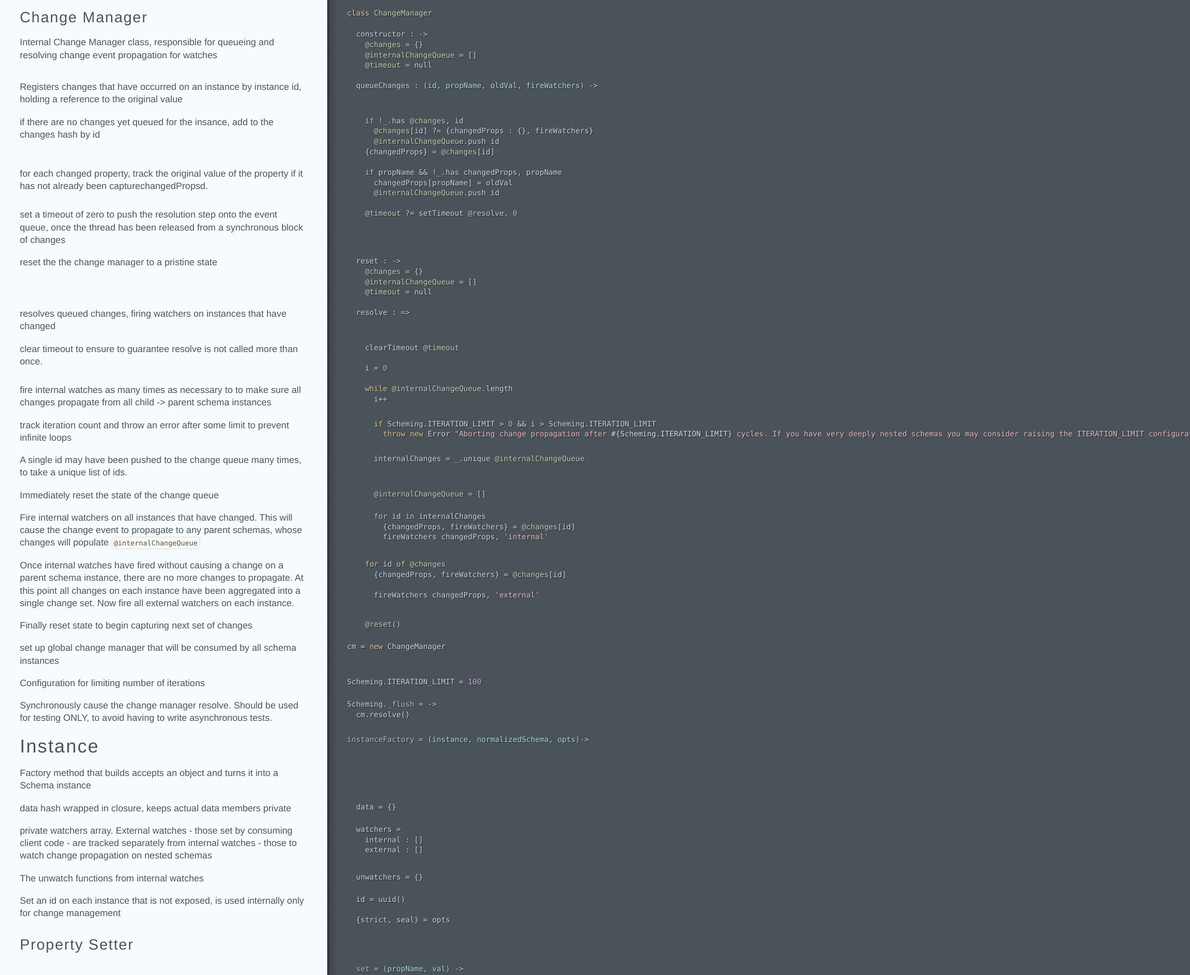
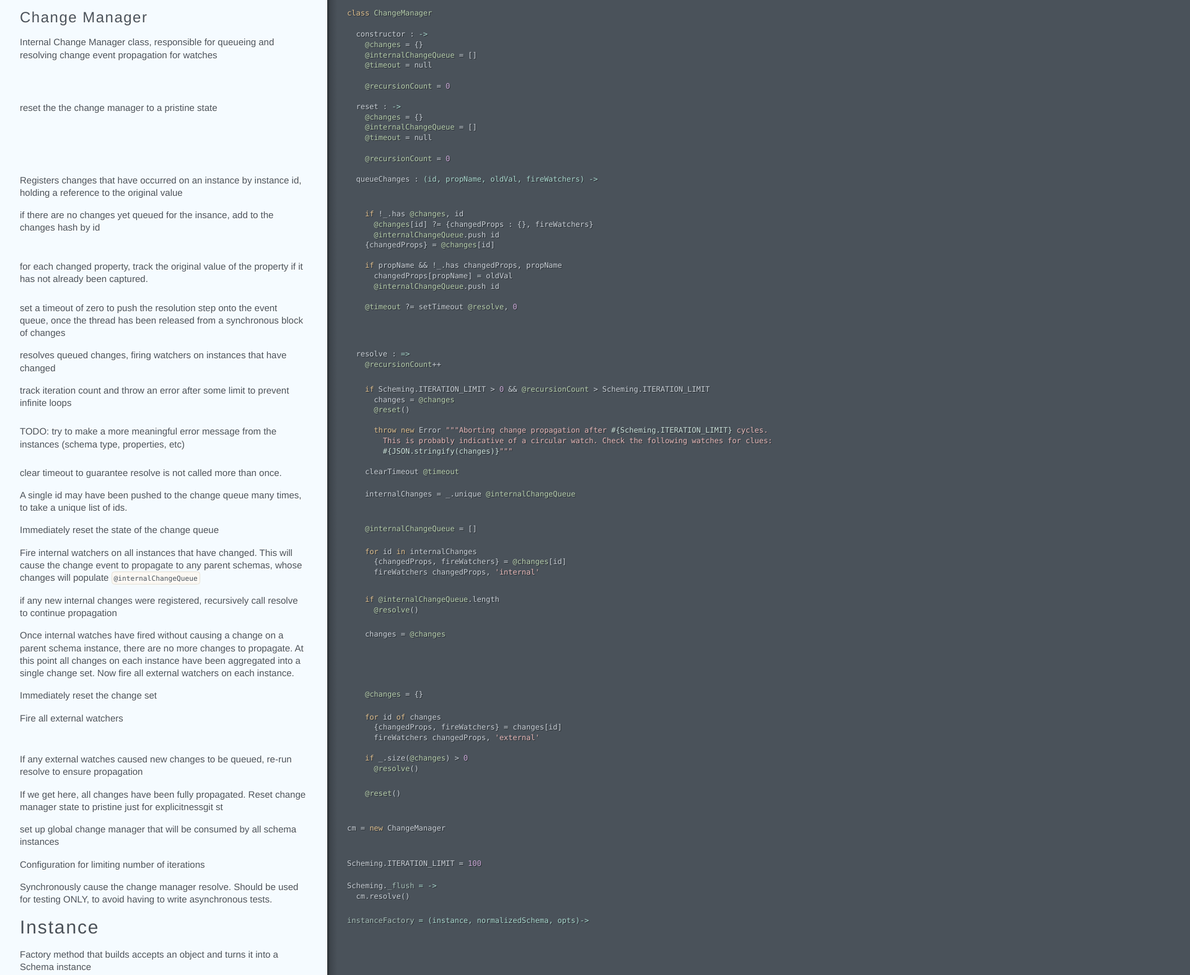
Before and after one commit to erin-noe-payne/scheming, a plain HTML site: page Scheming.html in a window 1280 px wide. Shown: the part 6556-8129 px from the top of the page at 62% size, 1920 px wide, since content can reach past the window. Drawn offline with Linux system fonts and the light colour scheme.

Commit message:
Generated documentation for abfca2bf078c4ed2df84a9c122e2d3d4884e0e6a

```diff
--- a/Scheming.html
+++ b/Scheming.html
@@ -281,29 +281,34 @@ created anonymously, and we need to give it a uuid for registration.</p></div></
   constructor :<span class="hljs-function"> -&gt;</span>
     <span class="hljs-property">@changes</span> = {}
     <span class="hljs-property">@internalChangeQueue</span> = []
-    <span class="hljs-property">@timeout</span> = <span class="hljs-literal">null</span></div></div></div><div class="segment"><div class="comments "><div class="wrapper"><p>Registers changes that have occurred on an instance by instance id, holding a reference to the original value</p></div></div><div class="code"><div class="wrapper">  queueChanges : <span class="hljs-function"><span class="hljs-params">(id, propName, oldVal, fireWatchers)</span> -&gt;</span></div></div></div><div class="segment"><div class="comments "><div class="wrapper"><p>if there are no changes yet queued for the insance, add to the changes hash by id</p></div></div><div class="code"><div class="wrapper">    <span class="hljs-keyword">if</span> !_.has <span class="hljs-property">@changes</span>, id
+    <span class="hljs-property">@timeout</span> = <span class="hljs-literal">null</span>
+
+    <span class="hljs-property">@recursionCount</span> = <span class="hljs-number">0</span></div></div></div><div class="segment"><div class="comments "><div class="wrapper"><p>reset the the change manager to a pristine state</p></div></div><div class="code"><div class="wrapper">  reset :<span class="hljs-function"> -&gt;</span>
+    <span class="hljs-property">@changes</span> = {}
+    <span class="hljs-property">@internalChangeQueue</span> = []
+    <span class="hljs-property">@timeout</span> = <span class="hljs-literal">null</span>
+
+    <span class="hljs-property">@recursionCount</span> = <span class="hljs-number">0</span></div></div></div><div class="segment"><div class="comments "><div class="wrapper"><p>Registers changes that have occurred on an instance by instance id, holding a reference to the original value</p></div></div><div class="code"><div class="wrapper">  queueChanges : <span class="hljs-function"><span class="hljs-params">(id, propName, oldVal, fireWatchers)</span> -&gt;</span></div></div></div><div class="segment"><div class="comments "><div class="wrapper"><p>if there are no changes yet queued for the insance, add to the changes hash by id</p></div></div><div class="code"><div class="wrapper">    <span class="hljs-keyword">if</span> !_.has <span class="hljs-property">@changes</span>, id
       <span class="hljs-property">@changes</span>[id] ?= {changedProps : {}, fireWatchers}
       <span class="hljs-property">@internalChangeQueue</span>.push id
-    {changedProps} = <span class="hljs-property">@changes</span>[id]</div></div></div><div class="segment"><div class="comments "><div class="wrapper"><p>for each changed property, track the original value of the property if it has not already been capturechangedPropsd.</p></div></div><div class="code"><div class="wrapper">    <span class="hljs-keyword">if</span> propName &amp;&amp; !_.has changedProps, propName
+    {changedProps} = <span class="hljs-property">@changes</span>[id]</div></div></div><div class="segment"><div class="comments "><div class="wrapper"><p>for each changed property, track the original value of the property if it has not already been captured.</p></div></div><div class="code"><div class="wrapper">    <span class="hljs-keyword">if</span> propName &amp;&amp; !_.has changedProps, propName
       changedProps[propName] = oldVal
       <span class="hljs-property">@internalChangeQueue</span>.push id</div></div></div><div class="segment"><div class="comments "><div class="wrapper"><p>set a timeout of zero to push the resolution step onto the event queue, once the thread has been released from
-a synchronous block of changes</p></div></div><div class="code"><div class="wrapper">    <span class="hljs-property">@timeout</span> ?= setTimeout <span class="hljs-property">@resolve</span>, <span class="hljs-number">0</span></div></div></div><div class="segment"><div class="comments "><div class="wrapper"><p>reset the the change manager to a pristine state</p></div></div><div class="code"><div class="wrapper">  reset :<span class="hljs-function"> -&gt;</span>
-    <span class="hljs-property">@changes</span> = {}
-    <span class="hljs-property">@internalChangeQueue</span> = []
-    <span class="hljs-property">@timeout</span> = <span class="hljs-literal">null</span></div></div></div><div class="segment"><div class="comments "><div class="wrapper"><p>resolves queued changes, firing watchers on instances that have changed</p></div></div><div class="code"><div class="wrapper">  resolve :<span class="hljs-function"> =&gt;</span></div></div></div><div class="segment"><div class="comments "><div class="wrapper"><p>clear timeout to ensure to guarantee resolve is not called more than once.</p></div></div><div class="code"><div class="wrapper">    clearTimeout <span class="hljs-property">@timeout</span>
-
-    i = <span class="hljs-number">0</span></div></div></div><div class="segment"><div class="comments "><div class="wrapper"><p>fire internal watches as many times as necessary to to make sure all changes propagate from all child -&gt; parent
-schema instances</p></div></div><div class="code"><div class="wrapper">    <span class="hljs-keyword">while</span> <span class="hljs-property">@internalChangeQueue</span>.length
-      i++</div></div></div><div class="segment"><div class="comments "><div class="wrapper"><p>track iteration count and throw an error after some limit to prevent infinite loops</p></div></div><div class="code"><div class="wrapper">      <span class="hljs-keyword">if</span> Scheming.ITERATION_LIMIT &gt; <span class="hljs-number">0</span> &amp;&amp; i &gt; Scheming.ITERATION_LIMIT
-        <span class="hljs-keyword">throw</span> <span class="hljs-keyword">new</span> Error <span class="hljs-string">"Aborting change propagation after <span class="hljs-subst">#{Scheming.ITERATION_LIMIT}</span> cycles. If you have very deeply nested schemas you may consider raising the ITERATION_LIMIT configuration."</span></div></div></div><div class="segment"><div class="comments "><div class="wrapper"><p>A single id may have been pushed to the change queue many times, to take a unique list of ids.</p></div></div><div class="code"><div class="wrapper">      internalChanges = _.unique <span class="hljs-property">@internalChangeQueue</span></div></div></div><div class="segment"><div class="comments "><div class="wrapper"><p>Immediately reset the state of the change queue</p></div></div><div class="code"><div class="wrapper">      <span class="hljs-property">@internalChangeQueue</span> = []</div></div></div><div class="segment"><div class="comments "><div class="wrapper"><p>Fire internal watchers on all instances that have changed. This will cause the change event to propagate to
-any parent schemas, whose changes will populate <code>@internalChangeQueue</code></p></div></div><div class="code"><div class="wrapper">      <span class="hljs-keyword">for</span> id <span class="hljs-keyword">in</span> internalChanges
-        {changedProps, fireWatchers} = <span class="hljs-property">@changes</span>[id]
-        fireWatchers changedProps, <span class="hljs-string">'internal'</span></div></div></div><div class="segment"><div class="comments "><div class="wrapper"><p>Once internal watches have fired without causing a change on a parent schema instance, there are no more changes
+a synchronous block of changes</p></div></div><div class="code"><div class="wrapper">    <span class="hljs-property">@timeout</span> ?= setTimeout <span class="hljs-property">@resolve</span>, <span class="hljs-number">0</span></div></div></div><div class="segment"><div class="comments "><div class="wrapper"><p>resolves queued changes, firing watchers on instances that have changed</p></div></div><div class="code"><div class="wrapper">  resolve :<span class="hljs-function"> =&gt;</span>
+    <span class="hljs-property">@recursionCount</span>++</div></div></div><div class="segment"><div class="comments "><div class="wrapper"><p>track iteration count and throw an error after some limit to prevent infinite loops</p></div></div><div class="code"><div class="wrapper">    <span class="hljs-keyword">if</span> Scheming.ITERATION_LIMIT &gt; <span class="hljs-number">0</span> &amp;&amp; <span class="hljs-property">@recursionCount</span> &gt; Scheming.ITERATION_LIMIT
+      changes = <span class="hljs-property">@changes</span>
+      <span class="hljs-property">@reset</span>()</div></div></div><div class="segment"><div class="comments "><div class="wrapper"><p>TODO: try to make a more meaningful error message from the instances (schema type, properties, etc)</p></div></div><div class="code"><div class="wrapper">      <span class="hljs-keyword">throw</span> <span class="hljs-keyword">new</span> Error <span class="hljs-string">"""Aborting change propagation after <span class="hljs-subst">#{Scheming.ITERATION_LIMIT}</span> cycles.
+        This is probably indicative of a circular watch. Check the following watches for clues:
+        <span class="hljs-subst">#{JSON.stringify(changes)}</span>"""</span></div></div></div><div class="segment"><div class="comments "><div class="wrapper"><p>clear timeout to guarantee resolve is not called more than once.</p></div></div><div class="code"><div class="wrapper">    clearTimeout <span class="hljs-property">@timeout</span></div></div></div><div class="segment"><div class="comments "><div class="wrapper"><p>A single id may have been pushed to the change queue many times, to take a unique list of ids.</p></div></div><div class="code"><div class="wrapper">    internalChanges = _.unique <span class="hljs-property">@internalChangeQueue</span></div></div></div><div class="segment"><div class="comments "><div class="wrapper"><p>Immediately reset the state of the change queue</p></div></div><div class="code"><div class="wrapper">    <span class="hljs-property">@internalChangeQueue</span> = []</div></div></div><div class="segment"><div class="comments "><div class="wrapper"><p>Fire internal watchers on all instances that have changed. This will cause the change event to propagate to
+any parent schemas, whose changes will populate <code>@internalChangeQueue</code></p></div></div><div class="code"><div class="wrapper">    <span class="hljs-keyword">for</span> id <span class="hljs-keyword">in</span> internalChanges
+      {changedProps, fireWatchers} = <span class="hljs-property">@changes</span>[id]
+      fireWatchers changedProps, <span class="hljs-string">'internal'</span></div></div></div><div class="segment"><div class="comments "><div class="wrapper"><p>if any new internal changes were registered, recursively call resolve to continue propagation</p></div></div><div class="code"><div class="wrapper">    <span class="hljs-keyword">if</span> <span class="hljs-property">@internalChangeQueue</span>.length
+      <span class="hljs-property">@resolve</span>()</div></div></div><div class="segment"><div class="comments "><div class="wrapper"><p>Once internal watches have fired without causing a change on a parent schema instance, there are no more changes
 to propagate. At this point all changes on each instance have been aggregated into a single change set. Now
-fire all external watchers on each instance.</p></div></div><div class="code"><div class="wrapper">    <span class="hljs-keyword">for</span> id <span class="hljs-keyword">of</span> <span class="hljs-property">@changes</span>
-      {changedProps, fireWatchers} = <span class="hljs-property">@changes</span>[id]
-
-      fireWatchers changedProps, <span class="hljs-string">'external'</span></div></div></div><div class="segment"><div class="comments "><div class="wrapper"><p>Finally reset state to begin capturing next set of changes</p></div></div><div class="code"><div class="wrapper">    <span class="hljs-property">@reset</span>()</div></div></div><div class="segment"><div class="comments "><div class="wrapper"><p>set up global change manager that will be consumed by all schema instances</p></div></div><div class="code"><div class="wrapper">cm = <span class="hljs-keyword">new</span> ChangeManager</div></div></div><div class="segment"><div class="comments "><div class="wrapper"><p>Configuration for limiting number of iterations</p></div></div><div class="code"><div class="wrapper">Scheming.ITERATION_LIMIT = <span class="hljs-number">100</span></div></div></div><div class="segment"><div class="comments "><div class="wrapper"><p>Synchronously cause the change manager resolve. Should be used for testing ONLY, to avoid having to write
+fire all external watchers on each instance.</p></div></div><div class="code"><div class="wrapper">    changes = <span class="hljs-property">@changes</span></div></div></div><div class="segment"><div class="comments "><div class="wrapper"><p>Immediately reset the change set</p></div></div><div class="code"><div class="wrapper">    <span class="hljs-property">@changes</span> = {}</div></div></div><div class="segment"><div class="comments "><div class="wrapper"><p>Fire all external watchers</p></div></div><div class="code"><div class="wrapper">    <span class="hljs-keyword">for</span> id <span class="hljs-keyword">of</span> changes
+      {changedProps, fireWatchers} = changes[id]
+      fireWatchers changedProps, <span class="hljs-string">'external'</span></div></div></div><div class="segment"><div class="comments "><div class="wrapper"><p>If any external watches caused new changes to be queued, re-run resolve to ensure propagation</p></div></div><div class="code"><div class="wrapper">    <span class="hljs-keyword">if</span> _.size(<span class="hljs-property">@changes</span>) &gt; <span class="hljs-number">0</span>
+      <span class="hljs-property">@resolve</span>()</div></div></div><div class="segment"><div class="comments "><div class="wrapper"><p>If we get here, all changes have been fully propagated. Reset change manager state to pristine just for explicitnessgit st</p></div></div><div class="code"><div class="wrapper">    <span class="hljs-property">@reset</span>()</div></div></div><div class="segment"><div class="comments "><div class="wrapper"><p>set up global change manager that will be consumed by all schema instances</p></div></div><div class="code"><div class="wrapper">cm = <span class="hljs-keyword">new</span> ChangeManager</div></div></div><div class="segment"><div class="comments "><div class="wrapper"><p>Configuration for limiting number of iterations</p></div></div><div class="code"><div class="wrapper">Scheming.ITERATION_LIMIT = <span class="hljs-number">100</span></div></div></div><div class="segment"><div class="comments "><div class="wrapper"><p>Synchronously cause the change manager resolve. Should be used for testing ONLY, to avoid having to write
 asynchronous tests.</p></div></div><div class="code"><div class="wrapper">Scheming.<span class="hljs-function"><span class="hljs-title">_flush</span> = -&gt;</span>
   cm.resolve()</div></div></div><div class="segment"><div class="comments "><div class="wrapper"><h2 id="instance">Instance</h2>
 <p>Factory method that builds accepts an object and turns it into a Schema instance</p></div></div><div class="code"><div class="wrapper"><span class="hljs-function"><span class="hljs-title">instanceFactory</span> = <span class="hljs-params">(instance, normalizedSchema, opts)</span>-&gt;</span></div></div></div><div class="segment"><div class="comments "><div class="wrapper"><p>data hash wrapped in closure, keeps actual data members private</p></div></div><div class="code"><div class="wrapper">  data = {}</div></div></div><div class="segment"><div class="comments "><div class="wrapper"><p>private watchers array. External watches - those set by consuming client code - are tracked separately from
@@ -332,13 +337,14 @@ You should always be able to clear a property.</li>
 <li>If a setter is defined, run the value through setter</li>
 </ul></div></div><div class="code"><div class="wrapper">      <span class="hljs-keyword">if</span> setter
         val = setter val</div></div></div><div class="segment"><div class="comments "><div class="wrapper"><ul>
+<li>Check if the value has changed; if so...</li>
+</ul></div></div><div class="code"><div class="wrapper">      <span class="hljs-keyword">if</span> !type.equals prevVal, val</div></div></div><div class="segment"><div class="comments "><div class="wrapper"><ul>
 <li>Assign to the data hash</li>
-</ul></div></div><div class="code"><div class="wrapper">      data[propName] = val</div></div></div><div class="segment"><div class="comments "><div class="wrapper"><ul>
+</ul></div></div><div class="code"><div class="wrapper">        data[propName] = val</div></div></div><div class="segment"><div class="comments "><div class="wrapper"><ul>
 <li>If the value being assigned is of type schema, we need to listen for changes to propagate</li>
-</ul></div></div><div class="code"><div class="wrapper">      watchForPropagation propName, val</div></div></div><div class="segment"><div class="comments "><div class="wrapper"><ul>
-<li>Finally, check if the value has changed and queue up for instance watches</li>
-</ul></div></div><div class="code"><div class="wrapper">      <span class="hljs-keyword">if</span> !type.equals prevVal, val
-        cm.queueChanges id, propName, prevVal, fireWatchers</div></div></div><div class="segment"><div class="comments "><div class="wrapper"><h3 id="property-getter">Property Getter</h3></div></div></div><div class="segment"><div class="code"><div class="wrapper">  <span class="hljs-function"><span class="hljs-title">get</span> = <span class="hljs-params">(propName)</span> -&gt;</span></div></div></div><div class="segment"><div class="comments "><div class="wrapper"><p>retrieve the type, getter, and setter from the normalized field config</p></div></div><div class="code"><div class="wrapper">    {getter} = normalizedSchema[propName]</div></div></div><div class="segment"><div class="comments "><div class="wrapper"><ul>
+</ul></div></div><div class="code"><div class="wrapper">        watchForPropagation propName, val</div></div></div><div class="segment"><div class="comments "><div class="wrapper"><ul>
+<li>Queue up a change to fire</li>
+</ul></div></div><div class="code"><div class="wrapper">        cm.queueChanges id, propName, prevVal, fireWatchers</div></div></div><div class="segment"><div class="comments "><div class="wrapper"><h3 id="property-getter">Property Getter</h3></div></div></div><div class="segment"><div class="code"><div class="wrapper">  <span class="hljs-function"><span class="hljs-title">get</span> = <span class="hljs-params">(propName)</span> -&gt;</span></div></div></div><div class="segment"><div class="comments "><div class="wrapper"><p>retrieve the type, getter, and setter from the normalized field config</p></div></div><div class="code"><div class="wrapper">    {getter} = normalizedSchema[propName]</div></div></div><div class="segment"><div class="comments "><div class="wrapper"><ul>
 <li>Retrieve data value from the hash</li>
 </ul></div></div><div class="code"><div class="wrapper">    val = data[propName]</div></div></div><div class="segment"><div class="comments "><div class="wrapper"><ul>
 <li>If value is not defined, immediately return it.</li>
@@ -370,9 +376,11 @@ changes to this instance</p></div></div><div class="code"><div class="wrapper">
         cm.queueChanges id, propName, oldVal, fireWatchers
 
       , internal : <span class="hljs-literal">true</span></div></div></div><div class="segment"><div class="comments "><div class="wrapper"><p>If the assigned property is an array of type schema, set a watch on each array memeber.</p></div></div><div class="code"><div class="wrapper">    <span class="hljs-keyword">if</span> type.string == NESTED_TYPES.Array.string <span class="hljs-keyword">and</span> type.childType.string == NESTED_TYPES.Schema.string</div></div></div><div class="segment"><div class="comments "><div class="wrapper"><p>If there were watchers on the previous array members, clear those listeners.</p></div></div><div class="code"><div class="wrapper">      <span class="hljs-keyword">for</span> unwatcher <span class="hljs-keyword">in</span> (unwatchers[propName] || [])
-        unwatcher()</div></div></div><div class="segment"><div class="comments "><div class="wrapper"><p>reset the unwatchers array</p></div></div><div class="code"><div class="wrapper">      unwatchers[propName] = []</div></div></div><div class="segment"><div class="comments "><div class="wrapper"><p>set a new watch on each array member to propagate changes to this instance. Flag the watch as internal.</p></div></div><div class="code"><div class="wrapper">      <span class="hljs-keyword">for</span> schema <span class="hljs-keyword">in</span> val
+        unwatcher()</div></div></div><div class="segment"><div class="comments "><div class="wrapper"><p>reset the unwatchers array</p></div></div><div class="code"><div class="wrapper">      unwatchers[propName] = []</div></div></div><div class="segment"><div class="comments "><div class="wrapper"><p>set a new watch on each array member to propagate changes to this instance. Flag the watch as internal.</p></div></div><div class="code"><div class="wrapper">      _.each val, <span class="hljs-function"><span class="hljs-params">(schema, i)</span> -&gt;</span>
         unwatchers[propName].push schema.watch <span class="hljs-function"><span class="hljs-params">(newVal, oldVal)</span>-&gt;</span>
-          cm.queueChanges id, propName, oldVal, fireWatchers
+          oldArray = _.cloneDeep instance[propName]
+          oldArray[i] = oldVal
+          cm.queueChanges id, propName, oldArray, fireWatchers
         , internal : <span class="hljs-literal">true</span></div></div></div><div class="segment"><div class="comments "><div class="wrapper"><p>Given a change set, fires all watchers that are watching one or more of the changed properties</p></div></div><div class="code"><div class="wrapper">  <span class="hljs-function"><span class="hljs-title">fireWatchers</span> = <span class="hljs-params">(queuedChanges, target=<span class="hljs-string">'external'</span>)</span> -&gt;</span>
     triggeringProperties = _.keys queuedChanges</div></div></div><div class="segment"><div class="comments "><div class="wrapper"><p>Retrieves the previous value for a property, pulling from queued changes if present, otherwise retreiving
 current value - i.e. no change.</p></div></div><div class="code"><div class="wrapper">    <span class="hljs-function"><span class="hljs-title">getPrevVal</span> = <span class="hljs-params">(propName)</span> -&gt;</span>
@@ -390,7 +398,9 @@ current value - i.e. no change.</p></div></div><div class="code"><div class="wra
           newVals = newVals[propName]
           oldVals = oldVals[propName]
 
-        watcher.cb newVals, oldVals</div></div></div><div class="segment"><div class="comments "><div class="wrapper"><h3 id="watch">watch</h3>
+        <span class="hljs-keyword">try</span>
+          watcher.cb newVals, oldVals
+        <span class="hljs-keyword">catch</span> e</div></div></div><div class="segment"><div class="comments "><div class="wrapper"><p>TODO: browser support?</p></div></div><div class="code"><div class="wrapper">          <span class="hljs-built_in">console</span>.error e.stack || e</div></div></div><div class="segment"><div class="comments "><div class="wrapper"><h3 id="watch">watch</h3>
 <p>Watches an instance for changes to one or more properties</p></div></div><div class="code"><div class="wrapper">  Object.defineProperty instance, <span class="hljs-string">'watch'</span>,
     configurable : <span class="hljs-literal">false</span>
     enumerable : <span class="hljs-literal">false</span>
```
